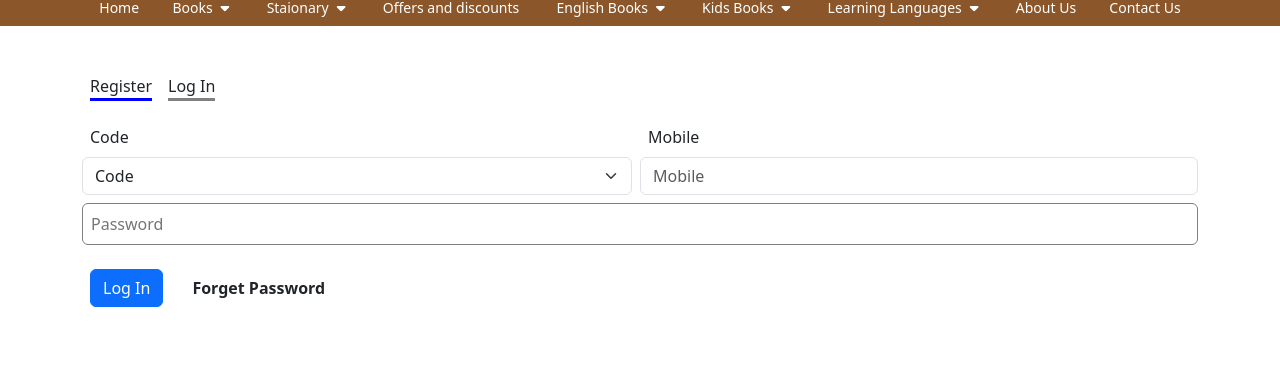
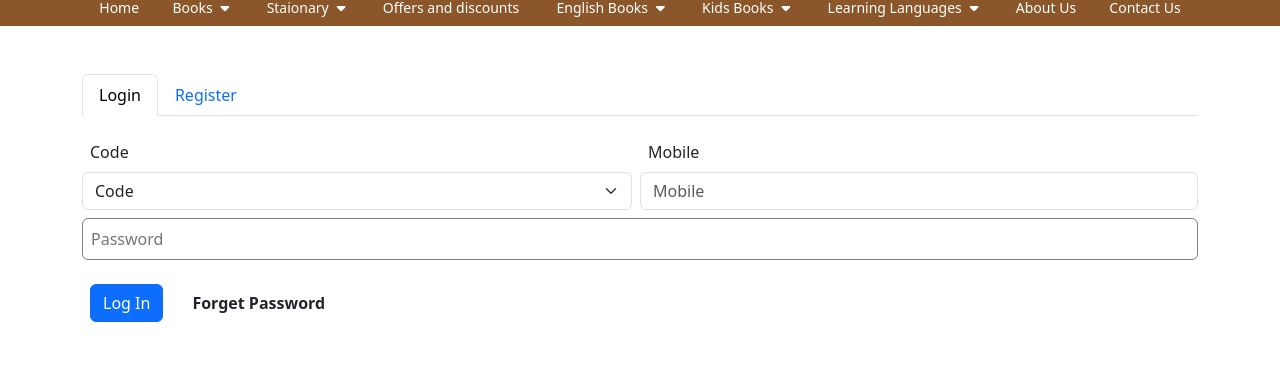
Before and after one commit to MoBahgat010/dreambook-bookstore, a React (Create React App) app: page /login in a window 1280 px wide. Shown: the part 220-597 px from the top of the page. Built offline with nearby package versions, Linux system fonts and the light colour scheme; grey boxes are pictures that could not be loaded.

Commit message:
Login and Register

```diff
--- a/src/App.jsx
+++ b/src/App.jsx
@@ -1,5 +1,6 @@
 import logo from './logo.svg';
 import "./../node_modules/bootstrap/dist/css/bootstrap.min.css"
+import "./../node_modules/bootstrap/dist/js/bootstrap.bundle"
 import './App.css';
 import { Route, Routes } from 'react-router-dom';
 import Header from './components/Header/Header';
--- a/src/pages/Login/Login.jsx
+++ b/src/pages/Login/Login.jsx
@@ -1,18 +1,21 @@
+import { Link } from "react-router-dom";
 import "./Login.css"
 
 function Login() {
     return (
         <section className="login pt-5">
             <div className="container">
-                <div className="state d-flex">
-                    <p className="px-2">
-                        <p className="active">Register</p>
-                    </p>
-                    <p className="px-2">
-                        <p>Log In</p>
-                    </p>
-                </div>
-                <form className="data py-4">
+                <ul class="nav nav-tabs" id="myTab" role="tablist">
+                  <li class="nav-item" role="presentation">
+                    <button className="nav-link active" id="home-tab" data-bs-toggle="tab" data-bs-target="#home-tab-pane" type="button" role="tab" aria-controls="home-tab-pane" aria-selected="true">Login</button>
+                  </li>
+                  <li className="nav-item" role="presentation">
+                    <button className="nav-link" id="profile-tab" data-bs-toggle="tab" data-bs-target="#profile-tab-pane" type="button" role="tab" aria-controls="profile-tab-pane" aria-selected="false">Register</button>
+                  </li>
+                </ul>
+                <div className="tab-content" id="myTabContent">
+                  <div className="tab-pane fade show active" id="home-tab-pane" role="tabpanel" aria-labelledby="home-tab" tabindex="0">
+                    <form id="login-form" className="data py-4">
                         <div className="d-flex align-items-end">
                             <div className="pe-2 pb-0 w-50">
                                 <label for="exampleFormControlInput1" className="ms-2 form-label">Code</label>
@@ -20,9 +23,9 @@ function Login() {
                                     <option selected>Code</option>
                                 </select>
                             </div>
-                        <div class="w-50">
+                            <div className="w-50">
                               <label for="exampleFormControlInput1" className="ms-2 form-label">Mobile</label>
-                          <input type="email" class="form-control" id="exampleFormControlInput1" placeholder="Mobile" />
+                              <input type="email" className="form-control" id="exampleFormControlInput1" placeholder="Mobile" />
                             </div>
                         </div>
                         <div className="w-100 mt-2">
@@ -30,13 +33,46 @@ function Login() {
                         </div>
                         <div className="mt-4 d-flex">
                             <div className="px-2">
-                            <button type="button" class="btn btn-primary">Log In</button>
+                                <button type="button" className="btn btn-primary">Log In</button>
                             </div>
                             <div className="px-2">
-                            <button type="button" class="btn"><p className="fw-bold">Forget Password</p></button>
+                                <button type="button" className="btn"><p className="fw-bold">Forget Password</p></button>
                             </div>
                         </div>
                     </form>
+                  </div>
+                  <div className="tab-pane fade" id="profile-tab-pane" role="tabpanel" aria-labelledby="profile-tab" tabindex="1">
+                    <form id="register" className="data py-4 px-4">
+                        <input className="form-control mb-2" type="text" placeholder="Full Name" required aria-label="default input example" />
+                        <input className="form-control mb-2" type="text" placeholder="Email" required aria-label="default input example" />
+                        <div className="d-flex mb-2 align-items-end">
+                            <div className="pe-2 pb-0 w-50">
+                                <label for="exampleFormControlInput1" className="ms-2 form-label">Code</label>
+                                <select id="exampleFormControlInput1" required className="form-select" aria-label="Default select example">
+                                    <option selected>Code</option>
+                                </select>
+                            </div>
+                            <div className="w-50">
+                              <label for="exampleFormControlInput1" className="ms-2 form-label">Mobile</label>
+                              <input type="text" className="form-control" required id="exampleFormControlInput1" placeholder="Mobile" />
+                            </div>
+                        </div>
+                        <input className="form-control mb-2" type="password" required placeholder="Password" aria-label="default input example" />
+                        <input className="form-control mb-4" type="password" required placeholder="Re-Password" aria-label="default input example" />
+                        <button type="submit" class="btn btn-primary">Regiser</button>
+                    </form>
+                  </div>
+                </div>
+                {/* <div className="state d-flex">
+                    <p className="px-2">
+                        <p className="active">Register</p>
+                    </p>
+                    <p className="px-2">
+                        <p>Log In</p>
+                    </p>
+                </div> */}
+
+
             </div>
         </section>
     );
```
Lines whose indentation alone changed are shown as unchanged.
